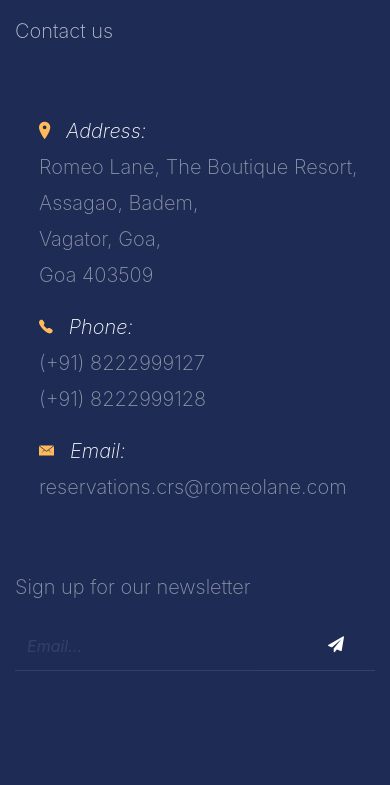
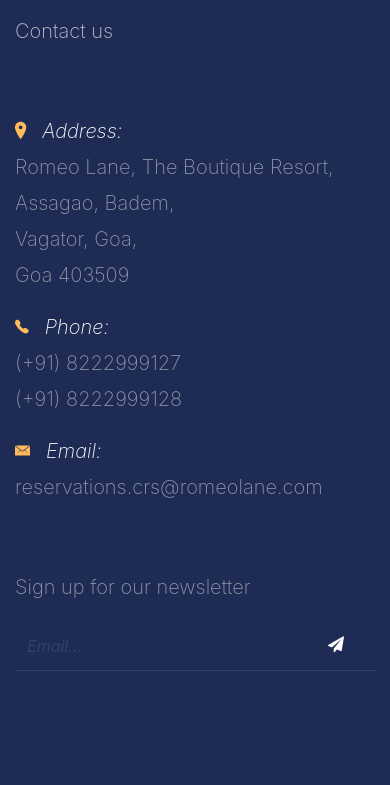
Before and after one commit to Rajat-Dabade/Remeo-lane, a plain HTML site: page pages/accomodation.html in a window 390 px wide. Shown: the part 4705-5490 px from the top of the page. Drawn offline with nearby package versions, Linux system fonts and the light colour scheme; files whose address does not match are found by name; a web font is replaced by a local one.

Commit message:
Properly aligned the contact details of footer

```diff
--- a/css/style.css
+++ b/css/style.css
@@ -1346,12 +1346,11 @@ textarea.form-control {
     background-color: #1E2B54;
   }
 
-  .contact-info {
+  .contact-details {
     margin-top: 100px;
     margin-bottom: 50px;
     margin-left: 24px !important;
   }
-
   .arrow-svg {
     display: none;
   }
```
Also changed, not shown: pages/contact.html (+1 -1 lines).
